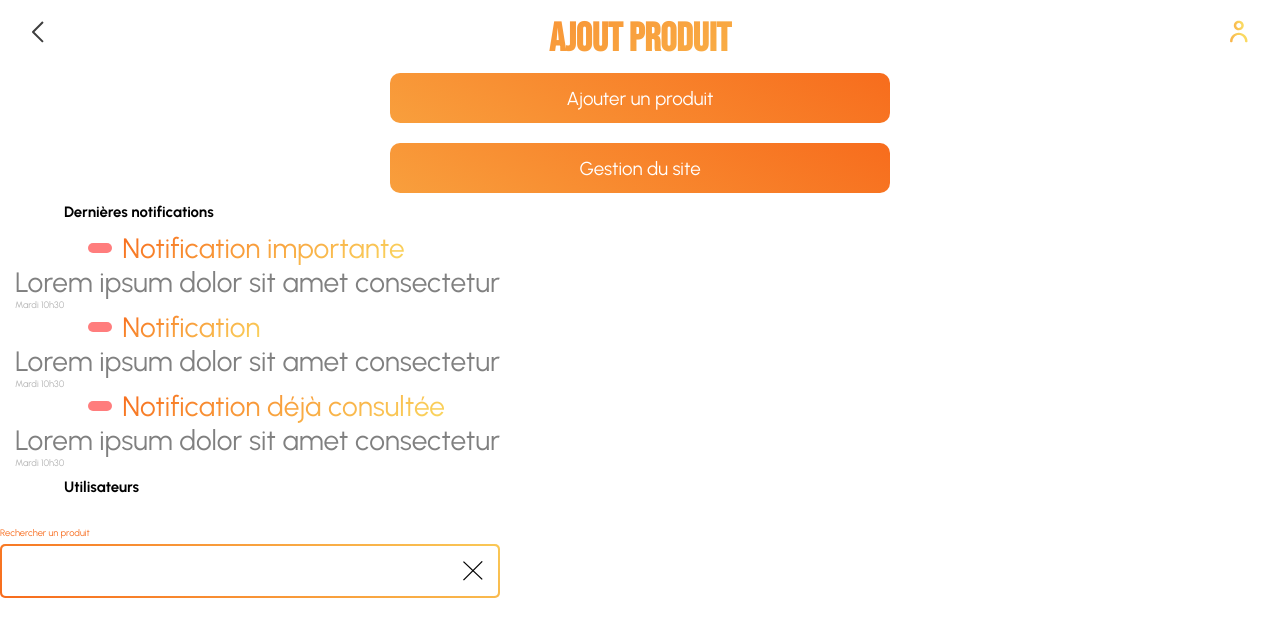
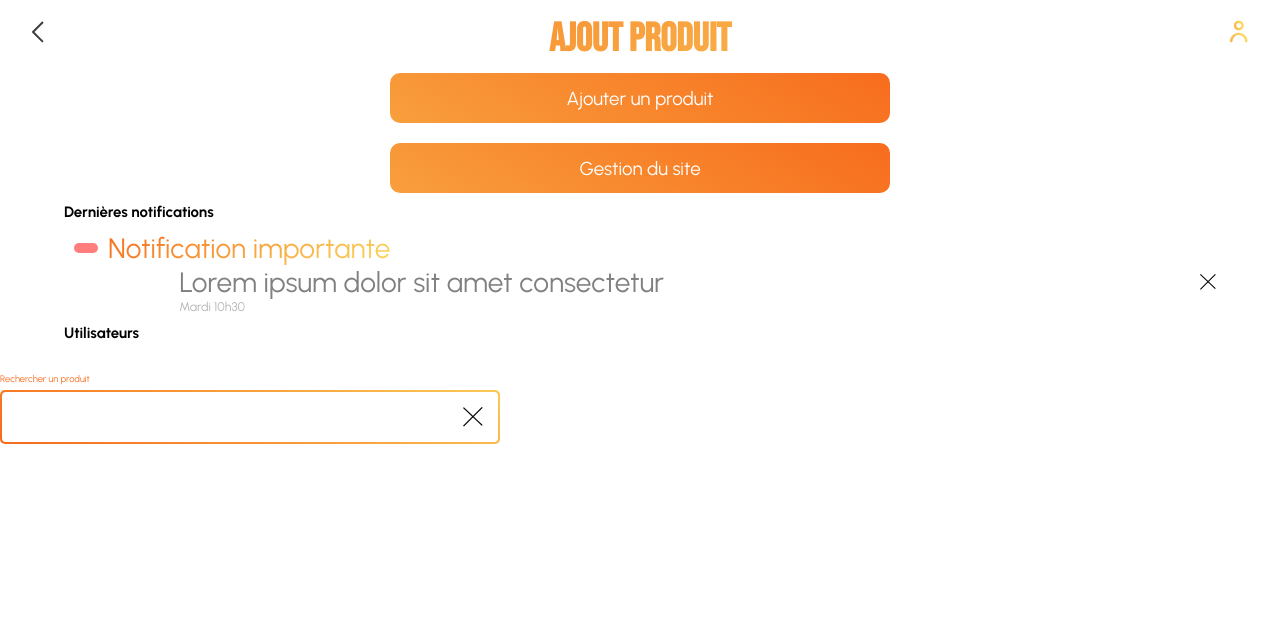
Before and after one commit to HipppB/safeHub, a PHP site: page /dashboardGestionnaire.html in a window 1280 px wide. Shown: the top 637 px of the page. Run offline with PHP 8.4, Linux system fonts and the light colour scheme.

Commit message:
notification part done

```diff
--- a/src/views/dashboardGestionnaire.html
+++ b/src/views/dashboardGestionnaire.html
@@ -39,29 +39,10 @@
                 <p class="gradienttext">Notification importante</p>
             </div>
 
-            <p>Lorem ipsum dolor sit amet consectetur</p>
-
-            <div class="horaire">Mardi 10h30</div>
-        </div>
-
-        <div class="notification">
-            <div class="notif-top">
-                <div class="image-notif-importante"></div>
-                <p class="gradienttext">Notification</p>
+            <div class="notif-middle">
+                <p>Lorem ipsum dolor sit amet consectetur</p>
+                <img src="../views/assets/icons/close.svg" path="" />
             </div>
-
-            <p>Lorem ipsum dolor sit amet consectetur</p>
-
-            <div class="horaire">Mardi 10h30</div>
-        </div>
-
-        <div class="notification">
-            <div class="notif-top">
-                <div class="image-notif-importante"></div>
-                <p class="gradienttext">Notification déjà consultée</p>
-            </div>
-
-            <p>Lorem ipsum dolor sit amet consectetur</p>
 
             <div class="horaire">Mardi 10h30</div>
         </div>
--- a/src/views/styles/dashboardGestionnaire.css
+++ b/src/views/styles/dashboardGestionnaire.css
@@ -39,19 +39,19 @@
 }
 
 .notification {
-    margin-left: 15px;
+    margin-left: 5%;
     color: grey;
+    margin-right: 5%;
 }
 
 .notif-top {
     display: flex;
     justify-content: left;
-    margin-left: 5%;
-    margin-right: 5%;
 }
-.notif-bottom {
-    margin-left: 5%;
-    margin-right: 5%;
+.notif-middle {
+    display: flex;
+    justify-content: space-between;
+    margin-left: 10%;
 }
 
 .image-notif-importante {
@@ -64,8 +64,9 @@
 }
 
 .horaire {
-    font-size: 0.3em;
+    font-size: 0.4em;
     color: #b4b4b4;
+    margin-left: 10%;
 }
 
 .anormale-frequence {
```
